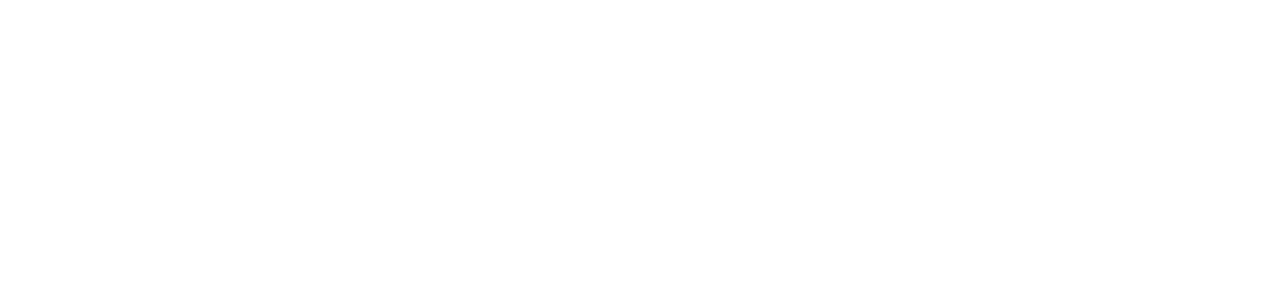
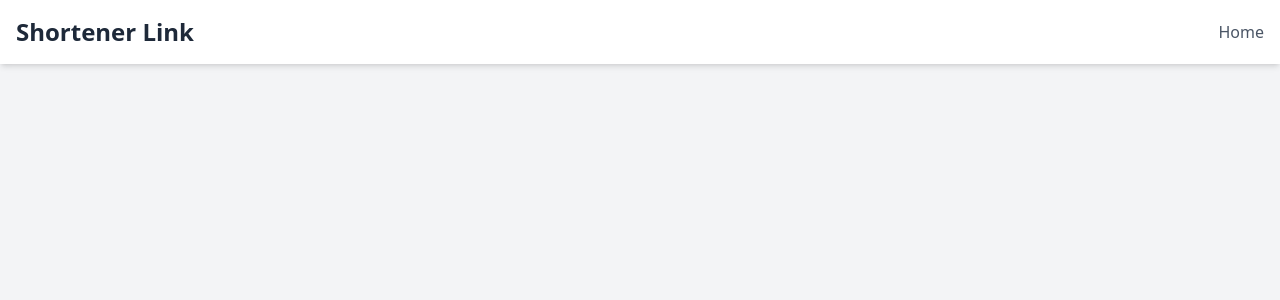
Before and after one commit to mj-moslehi/shortener-link-frontend, a React (Vite) app: page /create-new-url in a window 1280 px wide. Before the commit this address had no page. Shown: the top 300 px of the page. Built offline with nearby package versions, Linux system fonts and the light colour scheme.

Commit message:
add CreateNewURL.tsx file and route

```diff
--- a/src/App.tsx
+++ b/src/App.tsx
@@ -5,6 +5,7 @@
 import PageContainer from "./components/PageContainer.tsx";
 import MyLinks from "./pages/myLinks/MyLinks.tsx";
 import Clicked from "./pages/clicked/Clicked.tsx";
+import CreateNewURL from "./pages/createNewURL/CreateNewURL.tsx";
 
 function App() {
     return (
@@ -24,6 +25,10 @@
                     <PageContainer>
                         <Clicked/>
                     </PageContainer>}/>
+                <Route path='/create-new-url' element={
+                    <PageContainer>
+                        <CreateNewURL/>
+                    </PageContainer>}/>
             </Routes>
         </>
     )
--- /dev/null
+++ b/src/pages/createNewURL/CreateNewURL.tsx
@@ -0,0 +1,7 @@
+export default function CreateNewURL(){
+    return(
+        <div>
+
+        </div>
+    )
+}
```
